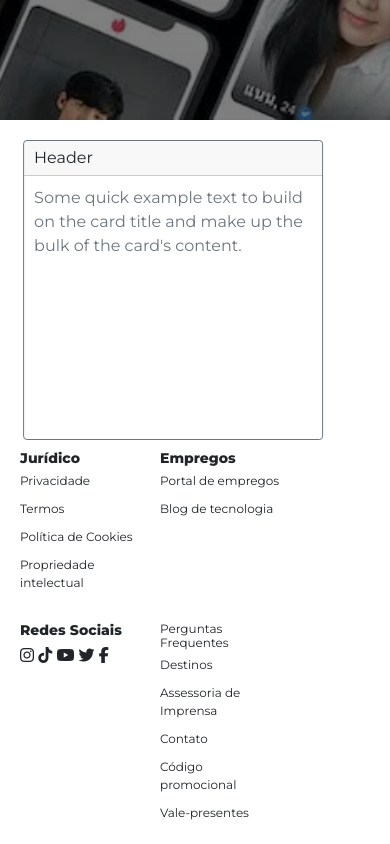
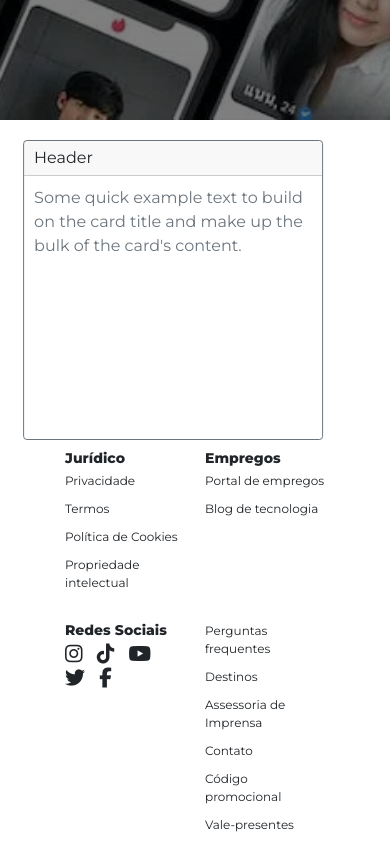
Before and after one commit to renato-albuquerque/tinder-clone, a plain HTML site: page index.html in a window 390 px wide. Shown: the part 724-1568 px from the top of the page. Drawn offline with nearby package versions, Linux system fonts and the light colour scheme.

Commit message:
concluded footer-1 section, mobile

```diff
--- a/css/style.css
+++ b/css/style.css
@@ -135,7 +135,7 @@ body {
 .footer-1 {
     display: flex;
     flex-wrap: wrap;
-    justify-content: left;
+    justify-content: center;
     gap: 2rem;
     padding: 0 2rem;
 }
@@ -149,10 +149,23 @@ body {
     font-weight: bold;
 }
 
-.titleFooter-faq {
+.itemFooter-1 {
     font-size: 1.2rem;
+    cursor: pointer;
 }
 
-.itemFooter-1 {
-    font-size: 1.2rem;
+.itemFooter-1:hover {
+    color: #D6002F;
+    transition: all .3S ease;
 }
+
+.fa-brands {
+    font-size: 2rem;
+    margin-right: 1rem;
+    cursor: pointer;
+}
+
+.fa-brands:hover {
+    color: #D6002F;
+    transition: all .3S ease;
+}
--- a/index.html
+++ b/index.html
@@ -105,7 +105,7 @@
         <i class="fa-brands fa-facebook-f"></i>
       </div>
       <div class="wrapTitleItemFooter-1">
-        <h2 class="titleFooter-faq">Perguntas Frequentes</h2>
+        <p class="itemFooter-1">Perguntas frequentes</p>
         <p class="itemFooter-1">Destinos</p>
         <p class="itemFooter-1">Assessoria de Imprensa</p>
         <p class="itemFooter-1">Contato</p>
```
